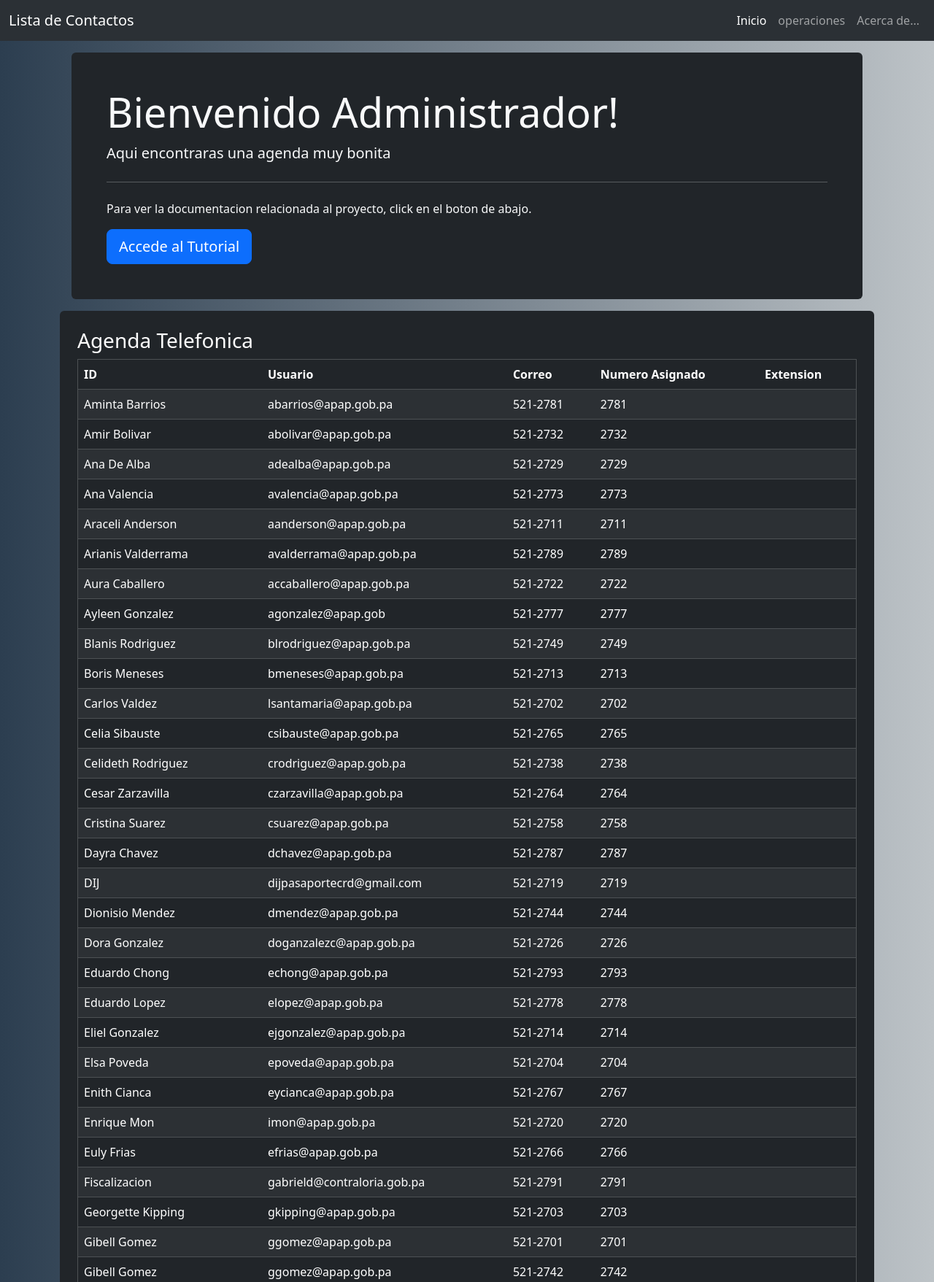
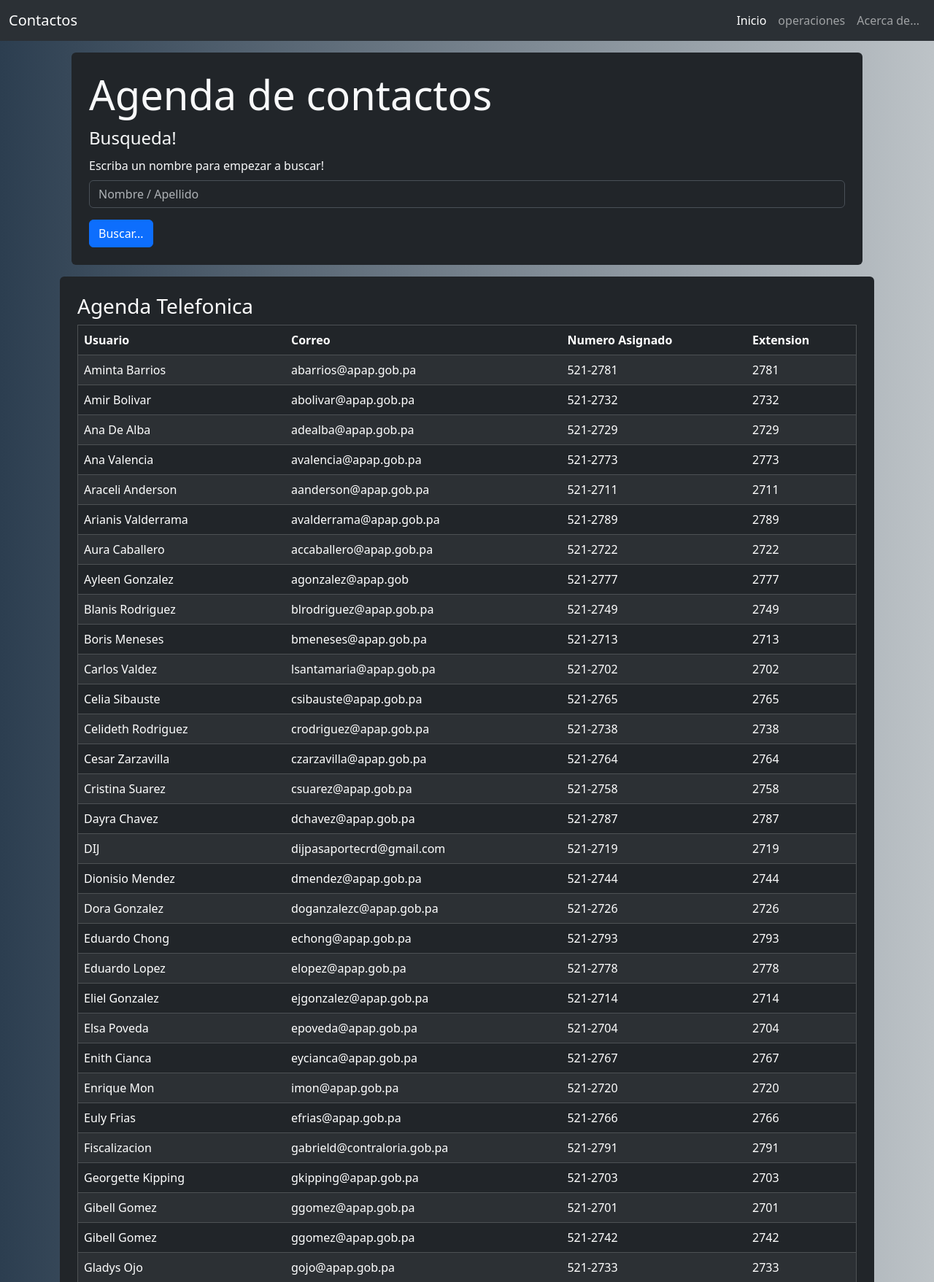
Before and after one commit to ricardoqsx/agenda, a Flask app: page / in a window 1280 px wide. Shown: the top 1757 px of the page at 73% size. Run offline with Flask 3, Linux system fonts and the light colour scheme; data comes from the database, SQL or seed files in the repository; some libraries are stand-ins or nearby versions.

Commit message:
modificando el layout

```diff
--- a/app/templates/index.html
+++ b/app/templates/index.html
@@ -1,20 +1,30 @@
 {%extends "layout.html"%}
 
 {%block content%}
-<div class="bg-dark text-light p-5 box rounded-2 m-3" data-bs-theme="dark">
-    <h1 class="display-4">Bienvenido Administrador!</h1>
-    <p class="lead">Aqui encontraras una agenda muy bonita</p>
-    <hr class="my-4">
-    <p>Para ver la documentacion relacionada al proyecto, click en el boton de abajo.</p>
-    <a class="btn btn-primary btn-lg" href="#" role="button">Accede al Tutorial</a>
+
+<!-- jumbotrom con titulos y asi -->
+<div class="bg-dark text-light py-4 px-4 box rounded-2 m-3" data-bs-theme="dark">
+    <h1 class="display-4">Agenda de contactos</h1>
+    <form">
+        <fieldset>
+          <legend>Busqueda!</legend>
+          <div class="mb-3">
+            <label for="TextInput" class="form-label">Escriba un nombre para empezar a buscar!</label>
+            <input type="text" id="TextInput" class="form-control" placeholder="Nombre / Apellido">
+          </div>
+          <button type="submit" class="btn btn-primary">Buscar...</button>
+        </fieldset>
+      </form>
   </div>
 
+
+
+<!-- tabla para mostrar los contactos -->
   <div class="bg-dark py-4 px-4 text-bg-dark rounded-2">
     <h3>Agenda Telefonica</h3>
       <table border="1" class="table table-striped table-dark">
           <thead>
               <tr>
-                  <th>ID</th>
                   <th>Usuario</th>
                   <th>Correo</th>
                   <th>Numero Asignado</th>
@@ -29,7 +39,6 @@
                       <td scope="row">{{ row[1] }}</td>
                       <td scope="row">{{ row[2] }}</td>
                       <td scope="row">{{ row[3] }}</td>
-                      <td scope="row">{{ row[4] }}</td>
                       <!-- Añade más columnas según tu tabla -->
                   </tr>
               {% endfor %}
--- a/app/templates/layout.html
+++ b/app/templates/layout.html
@@ -5,7 +5,7 @@
     <link rel="icon" href="{{ url_for('static',filename='star.png')}}" type="image/png">
     <meta http-equiv="X-UA-Compatible" content="IE=edge">
     <meta name="viewport" content="width=device-width, initial-scale=1.0">
-    <title>Agenda de Contactos</title>
+    <title>Contactos</title>
     <!-- Bootstrap 5x-->
     <link rel="stylesheet" href="{{ url_for('static',filename='bootstrap.min.css')}}">
 
@@ -15,7 +15,7 @@
 <body>
   <nav class="navbar navbar-expand-lg bg-body-tertiary" data-bs-theme="dark">
     <div class="container-fluid">
-      <a class="navbar-brand" href="/">Lista de Contactos</a>
+      <a class="navbar-brand" href="/">Contactos</a>
       <button class="navbar-toggler" type="button" data-bs-toggle="collapse" data-bs-target="#navbarNavDropdown" aria-controls="navbarNavDropdown" aria-expanded="false" aria-label="Toggle navigation">
         <span class="navbar-toggler-icon"></span>
       </button>
```
